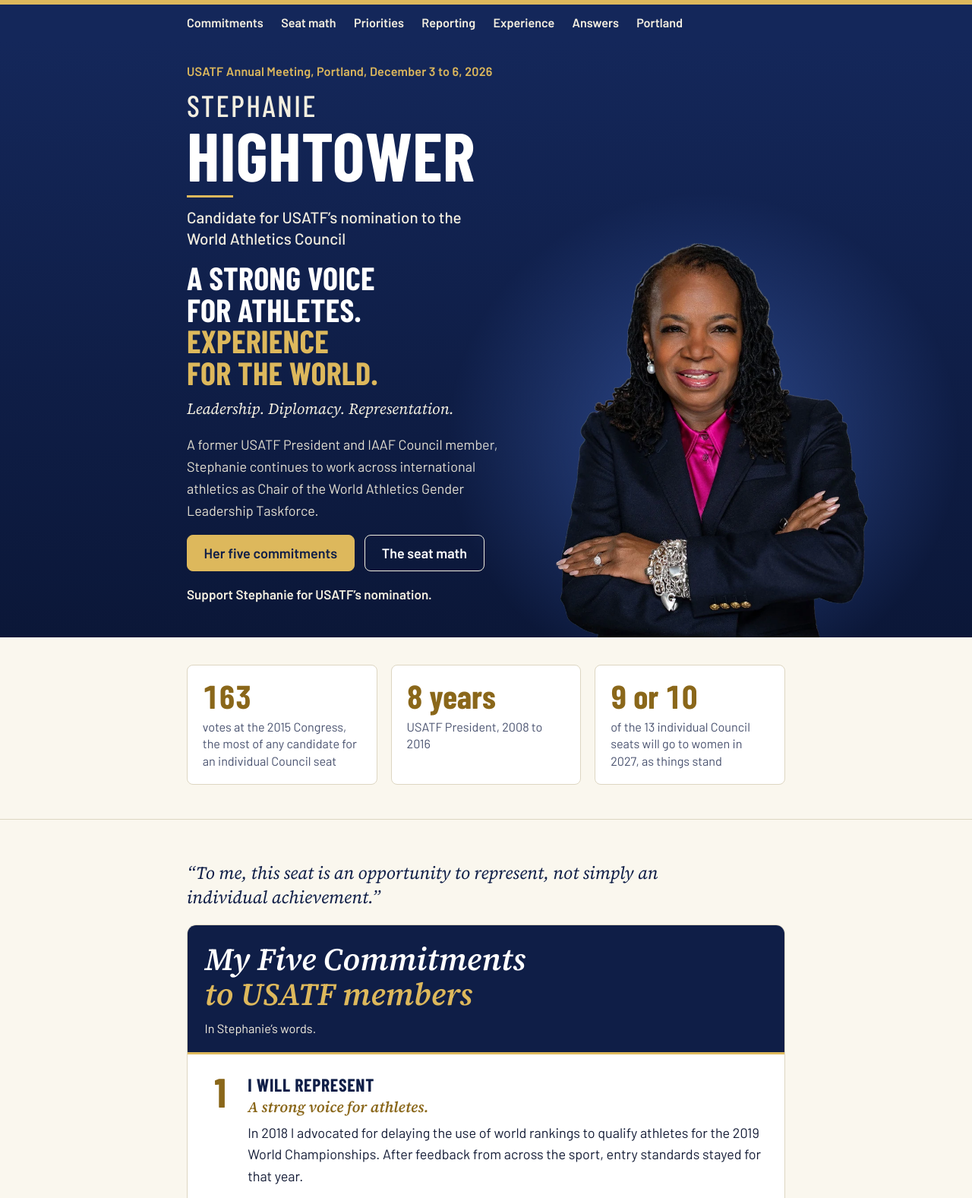
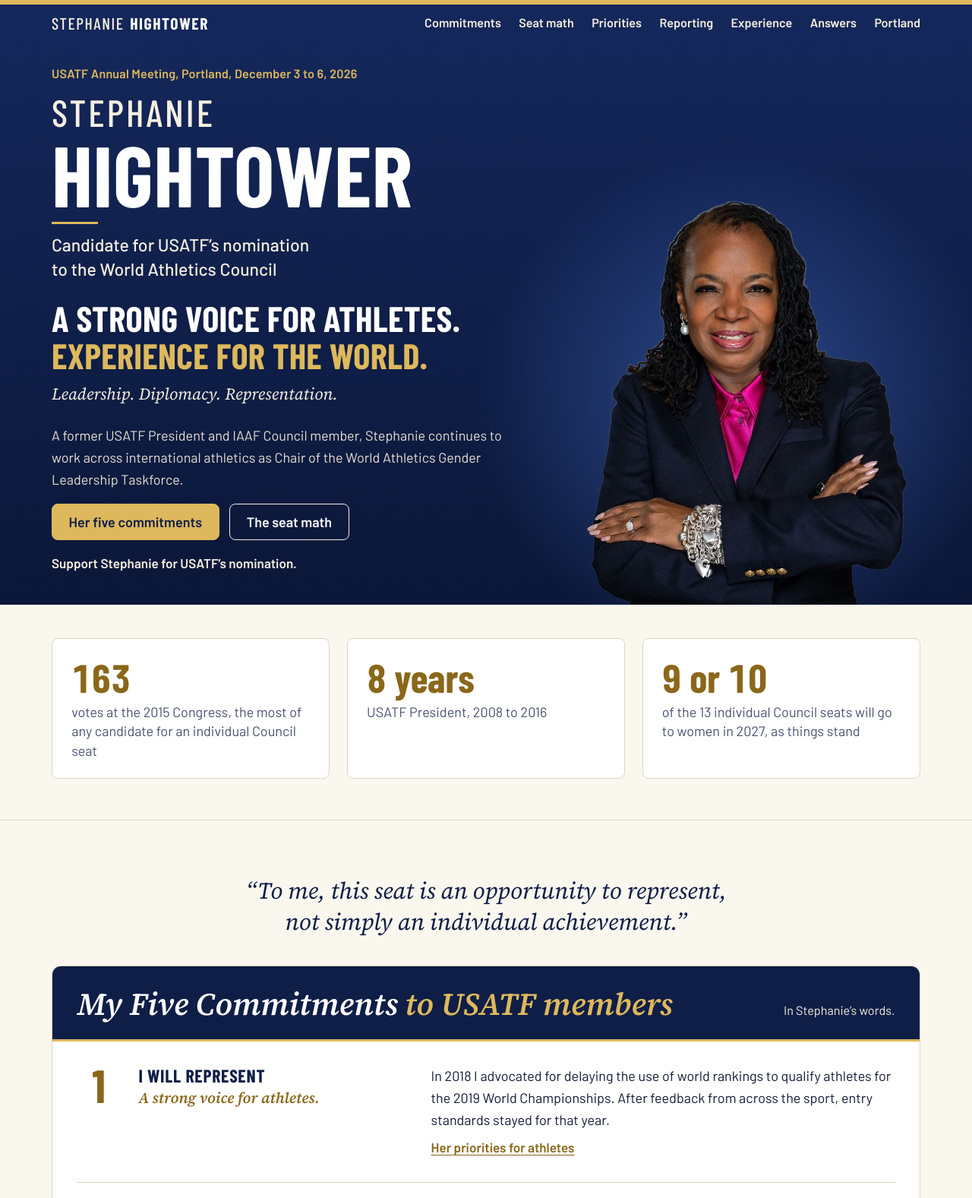
Before and after one commit to CMBSOC/hightowerforcouncil, a plain HTML site: page index.html in a window 1280 px wide. Shown: the top 1577 px of the page at 76% size. Drawn offline with nearby package versions, Linux system fonts and the light colour scheme; a web font is replaced by a local one.

Commit message:
Desktop layout: wider page, larger cover and photo, section titles in a left rail
Phones and tablets up to 820px wide are unchanged apart from the footer date.
Adds the name to the top bar on desktop, puts the five commitments in a
two-column table, and sets the reporting commitments two across.

Co-Authored-By: Claude Fable 5.2 <noreply@anthropic.com>
Claude-Session: https://claude.ai/code/session_01AQ3fsdiYDzDDNiKcmHKZB2

```diff
--- a/index.html
+++ b/index.html
@@ -297,6 +297,82 @@ details.more-detail > .stack{padding-top:.4rem}
 footer{background:var(--navy);border-top:3px solid var(--gold);color:#C9CEDD}
 footer a{color:var(--gold);display:inline-flex;align-items:center;min-height:44px}
 /* ================= END TRIFOLD LOOK ================= */
+
+/* ================= DESKTOP =================
+   Wider page, a bigger cover, section titles in a left rail. Every rule here needs a window wider than 820px,
+   so phones and small tablets are untouched. */
+.nav .brand{display:none}
+@media (min-width:821px){
+  .wrap{max-width:68rem;padding:0 40px}
+  .hero{grid-template-columns:minmax(0,1fr) minmax(0,1fr);grid-template-areas:". photo" "who photo" "msg photo" "intro photo" ". photo";grid-template-rows:minmax(0,.7fr) auto auto auto minmax(0,1.3fr);column-gap:2.2rem;row-gap:0;padding:0}
+  .who{padding-top:1.7rem}
+  .msg{padding-top:1.35rem}
+  .intro{padding-top:1.25rem;padding-bottom:2.3rem}
+  h1{font-size:clamp(5rem,min(8.8vw,16.5vh),7.4rem)}
+  .lead{font-size:1.2rem;text-wrap:balance}
+  .tagline{font-size:clamp(2.35rem,min(4.3vw,7.6vh),3rem)}
+  .threewords{font-size:1.2rem}
+  .portrait{width:min(100%,max(calc((100vh - 96px) * .8),21rem));justify-self:end;margin-top:1.4rem}
+}
+@media (min-width:821px) and (max-height:740px){
+  .intro .hero-summary{order:0}
+}
+@media (min-width:1000px) and (max-width:1099px){
+  .intro .hero-summary{order:0}
+}
+/* Small laptop windows and large tablets: photo beside the name and headline, buttons on a cream band below. */
+@media (min-width:821px) and (max-width:999px){
+  .hero{grid-template-areas:"who photo" "msg photo" "intro intro";grid-template-rows:auto 1fr auto}
+  .msg{padding-bottom:1.8rem}
+  .intro{background:var(--paper);margin:0 -40px;padding:1.5rem 40px .4rem;position:relative;z-index:3}
+  .intro .hero-summary{order:0;color:var(--ink);max-width:none}
+  .intro .support-line{color:var(--ink)}
+  .cover .intro .btn{border-color:var(--ink);color:var(--ink)}
+  .cover .intro .btn.primary{background:var(--navy);border-color:var(--navy);color:#fff}
+  .stats{padding-top:1.25rem}
+}
+@media (min-width:1000px){
+  .nav{display:flex;align-items:center;justify-content:space-between;gap:1.5rem}
+  .nav::after{display:none}
+  .nav ul{padding:.1rem 0;overflow:visible}
+  .nav .brand{display:inline-flex;align-items:center;min-height:44px;font-family:var(--font-display);font-weight:500;font-size:1.2rem;letter-spacing:.07em;text-transform:uppercase;color:var(--cream);text-decoration:none;white-space:nowrap}
+  .nav .brand b{font-weight:800;color:#fff;margin-left:.35em}
+  .stats{padding-top:2.4rem;padding-bottom:3rem;gap:1.25rem}
+  .stat{padding:1.3rem 1.4rem}
+  .stat b{font-size:2.9rem}
+  .stat span{font-size:1rem}
+  section{padding:4rem 0}
+  section > .stack{grid-template-columns:clamp(13rem,23vw,16rem) minmax(0,1fr);column-gap:3.2rem}
+  section > .stack > *{grid-column:2}
+  section > .stack > h2{grid-column:1;grid-row:1 / span 2;align-self:start}
+  #sources > .stack > h2{grid-row:1}
+  #five > .stack{grid-template-columns:minmax(0,1fr);row-gap:2rem}
+  #five > .stack > *{grid-column:1}
+  .pull{font-size:1.7rem;line-height:1.35;text-align:center;max-width:44rem;margin:0 auto;text-wrap:balance}
+  .five-head{padding:1.5rem 1.8rem 1.3rem;display:flex;align-items:baseline;justify-content:space-between;gap:1.5rem}
+  .five-head h2 span{display:inline}
+  .five-head p{margin-top:0;white-space:nowrap}
+  .five{padding:.4rem 1.8rem}
+  .five li{grid-template-columns:3.2rem minmax(0,1fr);column-gap:1.3rem;padding:1.3rem 0}
+  .five li > div{display:grid;grid-template-columns:minmax(0,19rem) minmax(0,1fr);grid-template-rows:auto 1fr auto;column-gap:2.4rem;align-items:start}
+  .five .line{text-wrap:balance}
+  .five li h3,.five li .line{grid-column:1}
+  .five li .proof{grid-column:2;grid-row:1 / span 2;margin-top:0}
+  .five li .more{grid-column:2}
+  .five .n{font-size:3.4rem}
+  .five-foot{font-size:1.25rem;padding:1.05rem 1.8rem}
+  .pledges{grid-template-columns:repeat(2,minmax(0,1fr));gap:1rem}
+  .pledges li{align-content:start}
+  footer{padding:2.4rem 0 3rem}
+}
+@media (min-width:1100px){
+  .hero{grid-template-columns:minmax(0,1.12fr) minmax(0,.88fr);column-gap:3rem}
+  .tagline{font-size:clamp(2.2rem,min(3.75vw,7.4vh),2.6rem);line-height:1.04}
+  .tagline span{display:inline}
+  .tagline span:nth-child(3)::before{content:"\A";white-space:pre}
+  .lead{font-size:1.28rem}
+}
+/* ================= END DESKTOP ================= */
 </style>
 
 <link rel="canonical" href="https://hightowerforcouncil.com/"><meta property="og:url" content="https://hightowerforcouncil.com/"><meta property="og:type" content="website"></head>
@@ -306,6 +382,7 @@ footer a{color:var(--gold);display:inline-flex;align-items:center;min-height:44p
 <header class="top">
   <div class="wrap">
     <nav class="nav" aria-label="Sections">
+      <a class="brand" href="#main" aria-label="Stephanie Hightower, back to top">Stephanie <b>Hightower</b></a>
       <ul>
         <li><a href="#five">Commitments</a></li>
         <li><a href="#seat-math">Seat math</a></li>
@@ -601,7 +678,7 @@ footer a{color:var(--gold);display:inline-flex;align-items:center;min-height:44p
   <div class="wrap">
     <p>Contact Stephanie: <a href="mailto:stephanie@hightowerforcouncil.com">stephanie@hightowerforcouncil.com</a></p>
     <p>This is a personal campaign page. It is not affiliated with or endorsed by USA Track &amp; Field or World Athletics.</p>
-    <p>Last updated November 22, 2026.</p>
+    <p>Last updated November 23, 2026.</p>
 
   </div>
 </footer>
```
